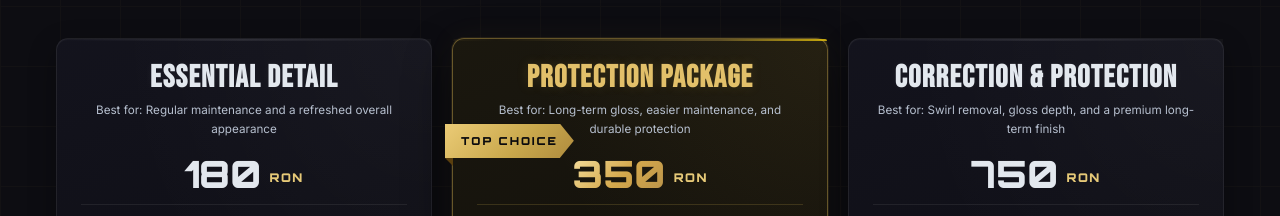
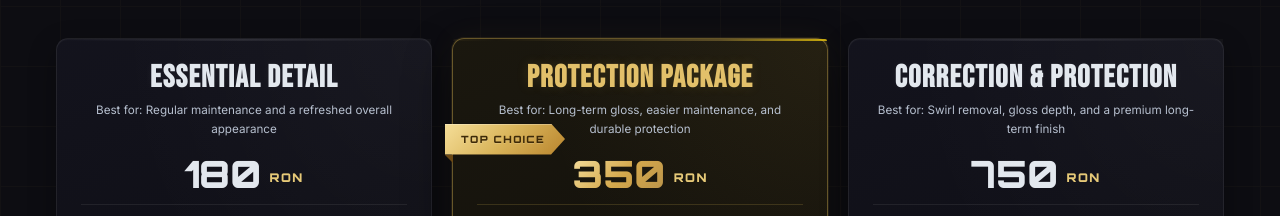
Before and after one commit to aristache-labs/car-detailing, a Next.js app: page / in a window 1280 px wide. Shown: the part 8340-8556 px from the top of the page. Built offline with nearby package versions, Linux system fonts and the light colour scheme.

Commit message:
feat: enhance badge styling in Pricing component for improved visibility
- Updated badge styles with new colors, shadows, and text properties for better visual appeal
- Adjusted layout and padding for the badge to enhance overall presentation
- Improved accessibility and clarity of badge information

```diff
--- a/src/components/sections/Pricing.tsx
+++ b/src/components/sections/Pricing.tsx
@@ -170,12 +170,18 @@ export default function Pricing() {
       style={{ position: 'relative' }}
     >
       <span
-                      className="pl-4 pr-4 py-[9px] text-[11px] font-black tracking-[0.18em] uppercase"
+        className="relative pl-4 pr-5 py-[7px] sm:py-[8px] text-[9px] sm:text-[10px] font-black uppercase"
         style={{
-                        color: '#0A0A0D',
-                        background: 'linear-gradient(135deg, #EBCB76 0%, #C9A84C 58%, #AF8B3E 100%)',
-                        boxShadow: '4px 3px 14px rgba(0,0,0,0.5)',
+          color: '#3E2A08',
+          background: 'linear-gradient(135deg, #F5DE98 0%, #D9B45A 50%, #B9852E 100%)',
+          boxShadow: `
+            0 6px 18px rgba(0,0,0,0.42),
+            inset 0 1px 0 rgba(255,255,255,0.28),
+            inset 0 -1px 0 rgba(90,58,14,0.20)
+          `,
+          textShadow: '0 1px 0 rgba(255,255,255,0.14)',
           fontFamily: 'var(--font-orbitron)',
+          letterSpacing: '0.14em',
           clipPath: 'polygon(0 0, calc(100% - 14px) 0, 100% 50%, calc(100% - 14px) 100%, 0 100%)',
           display: 'block',
         }}
@@ -183,13 +189,15 @@ export default function Pricing() {
         {plan.badge}
       </span>
     </div>
-                  {/* Folded corner shadow (bottom-left curl) */}
-                  <div style={{
+    {/* Folded corner shadow */}
+    <div
+      style={{
         width: 0,
         height: 0,
-                    borderTop: '8px solid #5A3F0E',
+        borderTop: '8px solid #6B4814',
         borderLeft: '8px solid transparent',
-                  }} />
+      }}
+    />
   </div>
 )}
 
```
Lines whose indentation alone changed are shown as unchanged.
